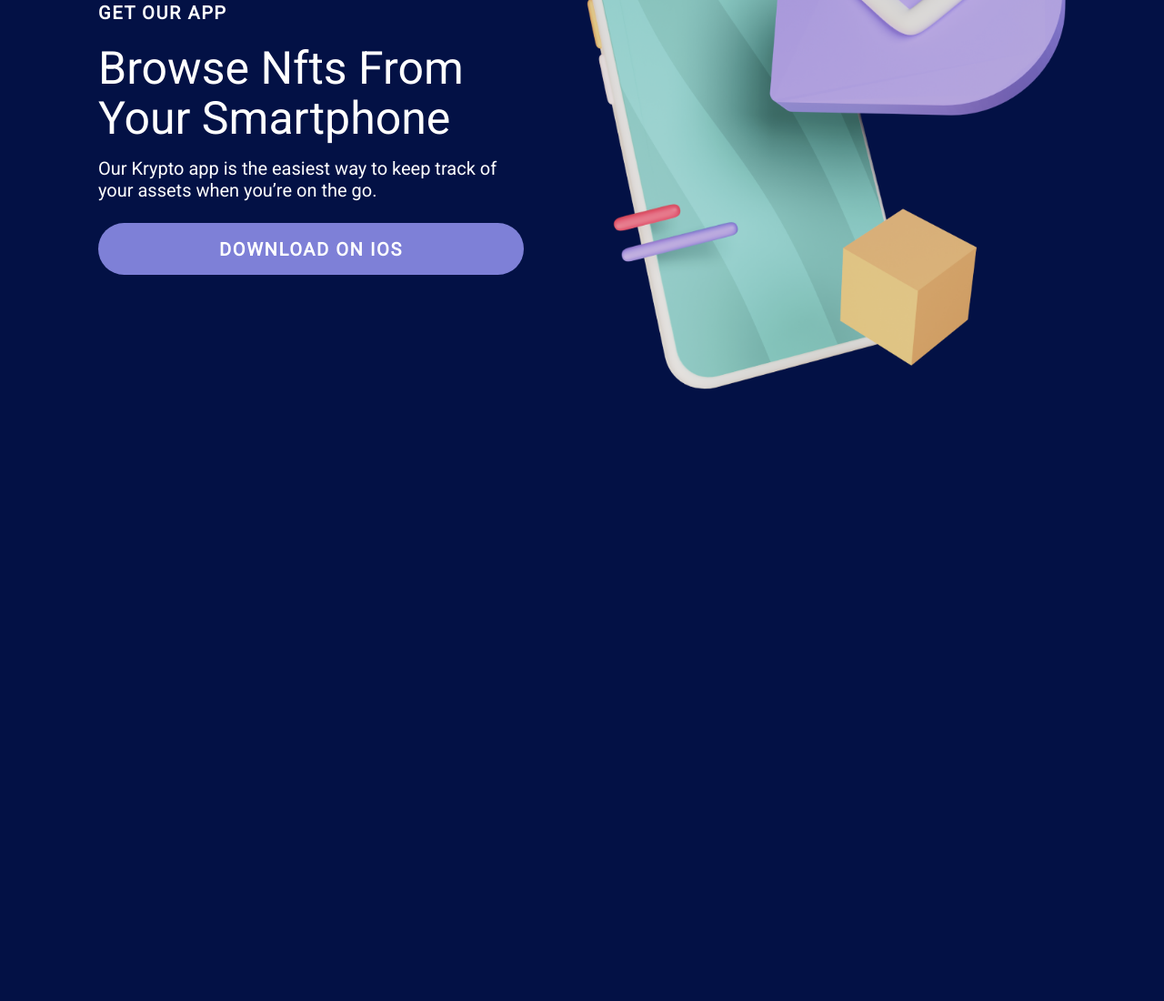
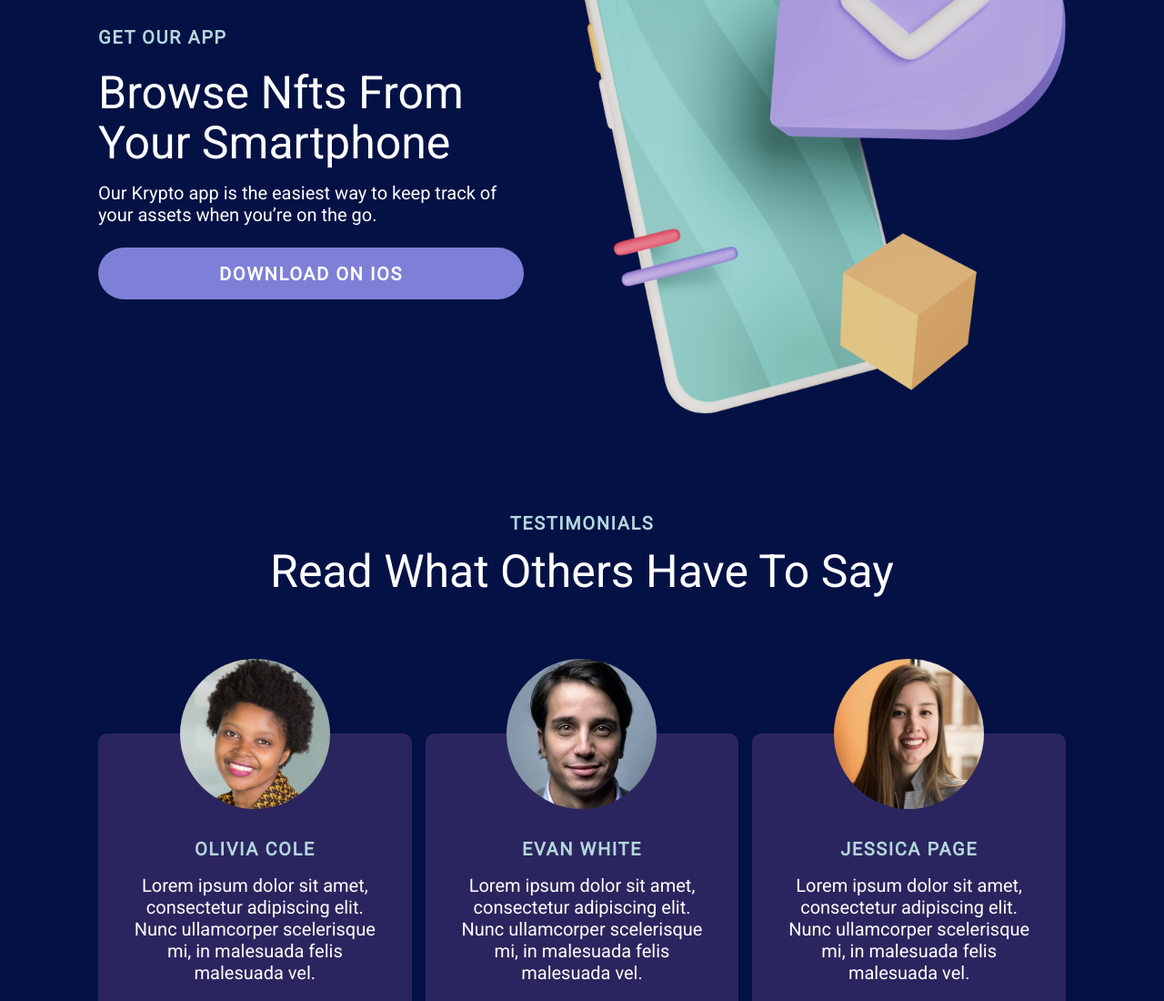
Before and after one commit to chriskorsak/krypto-site, a website: page dist/index.html in a window 1280 px wide. Shown: the part 1700-2800 px from the top of the page at 91% size. Before the commit the page ends 2143 px from the top, so only its background shows below. Drawn offline with Linux system fonts and the light colour scheme.

Commit message:
create testimonial section

```diff
--- a/scss/main.scss
+++ b/scss/main.scss
@@ -7,6 +7,7 @@ $secondaryFont: 'Outfit', sans-serif;
 $primaryColor: #031145;
 $secondaryColor: #8f8fdc;
 $textColor: #fff;
+$subHeadingTextColor: #b4d7dd;
 $linkHover: #ccc;
 $btn-primary-color: #7e80d7;
 $btn-border-color: #89d0d1;
@@ -42,13 +43,23 @@ a {
   }
 }
 
-h3 {
-  font-family: 'Roboto';
+h2 {
+  font-weight: 400;
+  font-size: 50px;
+  line-height: 110%;
+  text-transform: capitalize;
+  margin: 15px 0;
+}
+
+h3,
+h4 {
+  font-family: inherit;
   font-weight: 700;
   font-size: inherit;
   line-height: 1.4rem;
   letter-spacing: 0.08em;
   text-transform: uppercase;
+  color: $subHeadingTextColor;
 }
 
 img {
@@ -175,15 +186,52 @@ section.benefit {
   h3 {
     margin-bottom: 8px;
   }
-
-  h2 {
-    font-weight: 400;
-    font-size: 50px;
-    line-height: 110%;
-    text-transform: capitalize;
-    margin: 15px 0;
-  }
   p {
     margin-bottom: 1.5rem;
   }
 }
+
+section#testimonials {
+  margin-top: 6.5rem;
+  text-align: center;
+
+  h3 {
+    margin-bottom: 13px;
+  }
+  h2 {
+    margin-bottom: 3rem;
+  }
+  .testimonial-group {
+    display: grid;
+    grid-template-columns: repeat(3, 1fr);
+    gap: 15px;
+
+    .testimonial {
+      display: grid;
+      grid-template-rows: repeat(5, 1fr);
+    }
+
+    .testimonial-text {
+      background: #2b255f;
+      border-radius: 10px;
+      grid-row: 2 / 5;
+      grid-column: 1;
+      padding: 100px 2rem 2rem 2rem;
+
+      h4 {
+        margin: 16px 0;
+      }
+    }
+
+    img {
+      width: 165px;
+      height: 165px;
+      border-radius: 100%;
+      display: block;
+      margin: auto;
+      grid-row: 1 / 3;
+      grid-column: 1;
+      z-index: 10;
+    }
+  }
+}
```
Also changed, not shown: dist/css/main.css, dist/index.html, 1 other file.
